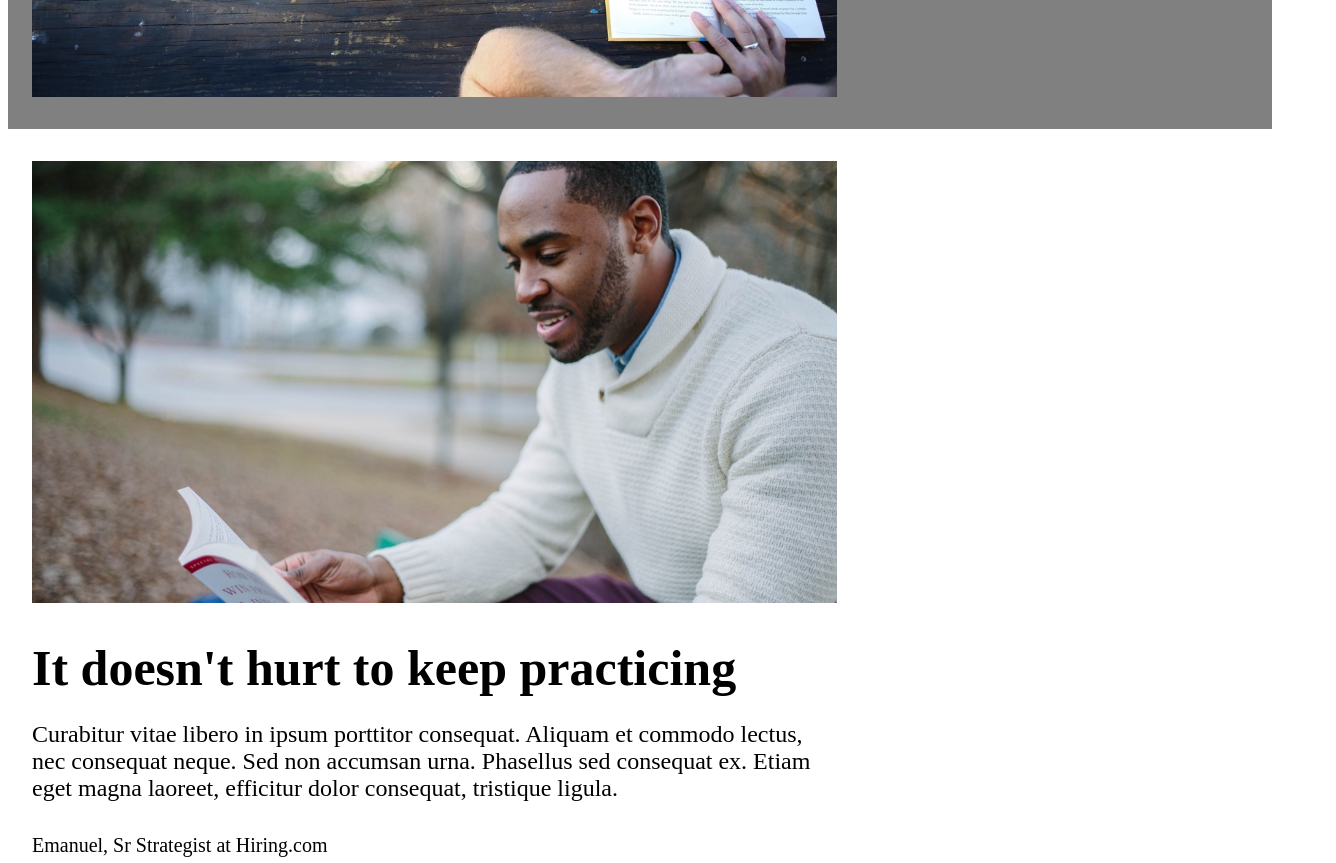
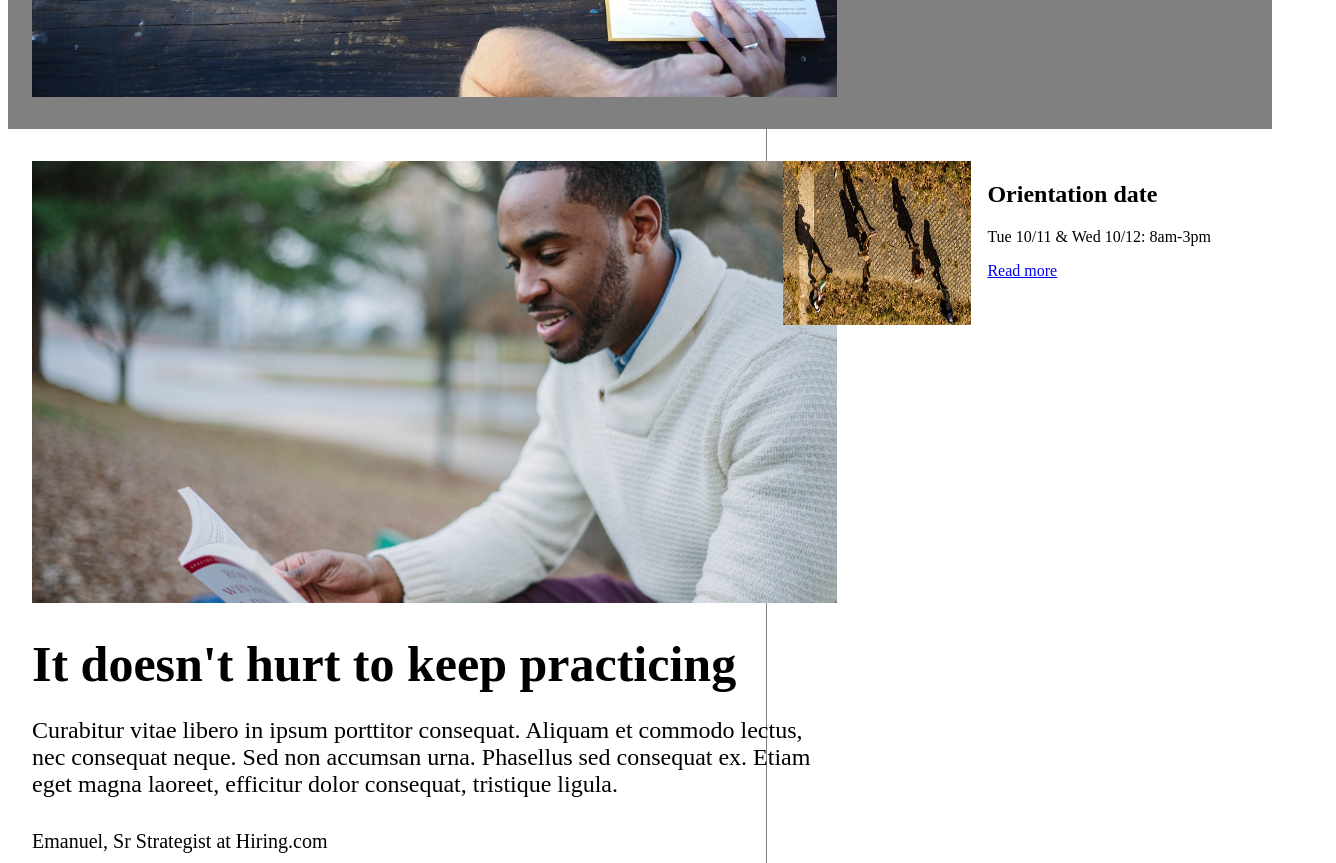
Before and after one commit to Xavier-Chang/Colmar_Academy, a plain HTML site: page index.html in a window 1280 px wide. Shown: the part 602-1465 px from the top of the page, 1336 px wide, since content can reach past the window. Drawn offline with Linux system fonts and the light colour scheme; files that its build step writes are made by us from their sources; files whose address does not match are found by name.

Commit message:
start right container coding

```diff
--- a/index.html
+++ b/index.html
@@ -42,6 +42,19 @@
                     <p class="emanuel">Emanuel, Sr Strategist at Hiring.com</p>
                 </div>
             </div>
+
+            <div class="right_container">
+                <div class="info_box">
+                    <img src="/Users/Xavier/Codecademy/projects/Colmar_Academy/resources/images/information-orientation-mobile.jpg" alt="information orientation">
+                    <div class="text_container">
+                        <h2>Orientation date</h2>
+                        <p>Tue 10/11 & Wed 10/12: 8am-3pm</p>
+                        <a href="#">Read more</a>
+                    </div>
+
+
+                </div>
+            </div>
         </div>
 
 
--- a/resources/style.css
+++ b/resources/style.css
@@ -94,13 +94,17 @@ main .text a{
     background-color: white;
     position: relative;
     display: flex;
+    width: auto;
 }
 
 .info_container .left_container{
     display: block;
+    border-right: 1px solid gray;
+    width: 60%;
 }
 
 .info_container .left_container .info_img{
+    display: flex;
     width: 805px;
     margin: 32px 24px;
 }
@@ -127,5 +131,25 @@ main .text a{
 .info_container .left_container .emanuel{
     font-size: 20px;
     margin-top: 0px;
+    margin-bottom: 32px;
+}
 
+.info_container .right_container{
+    display: inline-block;
+    width: 40%;
 }
+
+.info_container .right_container .info_box{
+    width: 569px;
+    height: 180px;
+    display: flex;
+    margin-top: 32px;
+}
+
+.info_container .right_container .info_box img{
+    width: 188px;
+    height: auto;
+    margin-left: 16px;
+    margin-right: 16px;
+    margin-bottom: 16px;
+}
```
